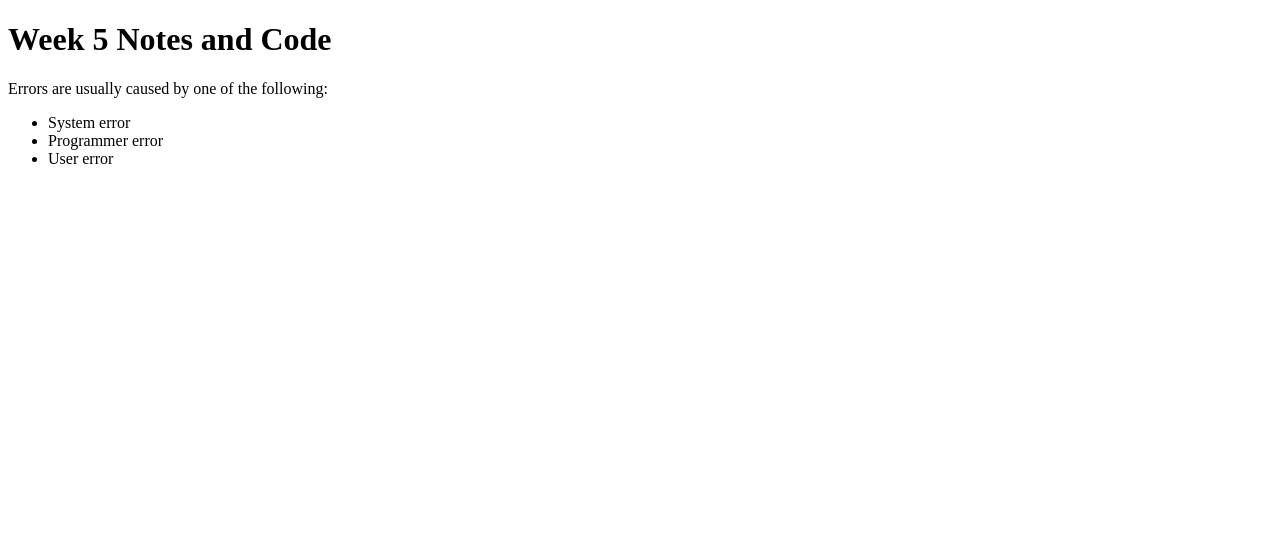
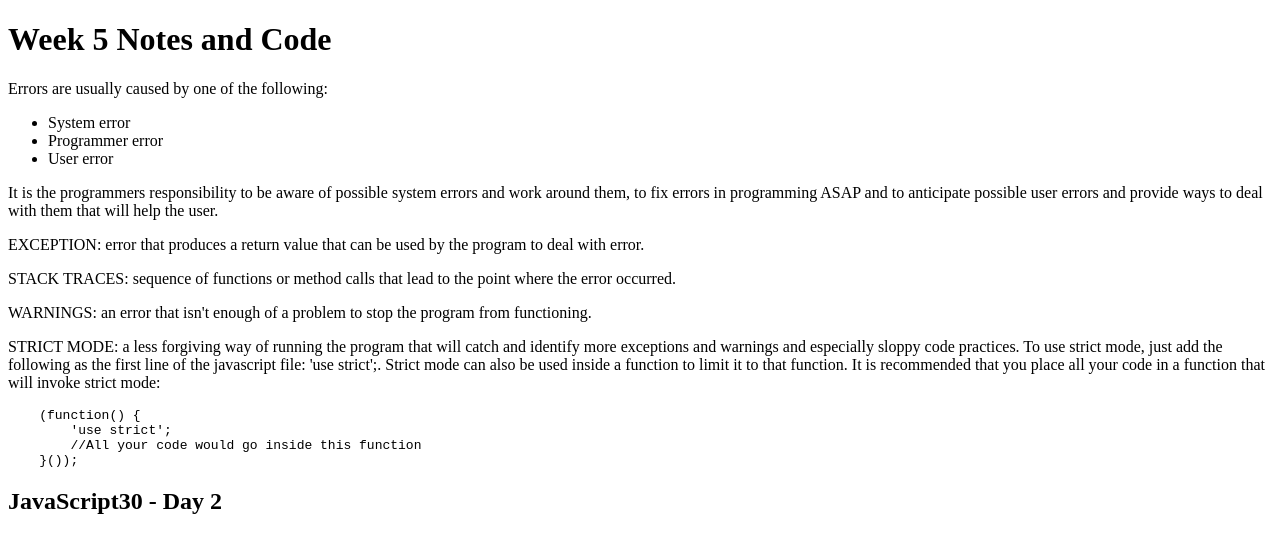
Before and after one commit to tjaskolka/WDD330, a plain HTML site: page wk05/index.html in a window 1280 px wide. Drawn offline with Linux system fonts and the light colour scheme.

Commit message:
testing js30 link

```diff
--- a/wk05/index.html
+++ b/wk05/index.html
@@ -12,6 +12,21 @@
     <ul><li>System error</li>
     <li>Programmer error</li>
 <li>User error</li></ul>
+<p>It is the programmers responsibility to be aware of possible system errors and work around them, to fix errors in programming ASAP and to anticipate possible user errors and provide ways to deal with them that will help the user.</p>
+<p>EXCEPTION: error that produces a return value that can be used by the program to deal with error.</p>
+<p>STACK TRACES: sequence of functions or method calls that lead to the point where the error occurred.</p>
+<p>WARNINGS: an error that isn't enough of a problem to stop the program from functioning.</p>
+<p>STRICT MODE: a less forgiving way of running the program that will catch and identify more exceptions and warnings and especially sloppy code practices. To use strict mode, just add the following as the first line of the javascript file: 'use strict';. Strict mode can also be used inside a function to limit it to that function. It is recommended that you place all your code in a function that will invoke strict mode:</p>
+<pre>
+    (function() {
+        'use strict';
+        //All your code would go inside this function
+    }());
+</pre>
+
+
+
+<h2><a href="../../JavaScript30/02 - JS and CSS Clock/index-START.html"></a>JavaScript30 - Day 2</h2>
 
 </body>
 </html>
```
